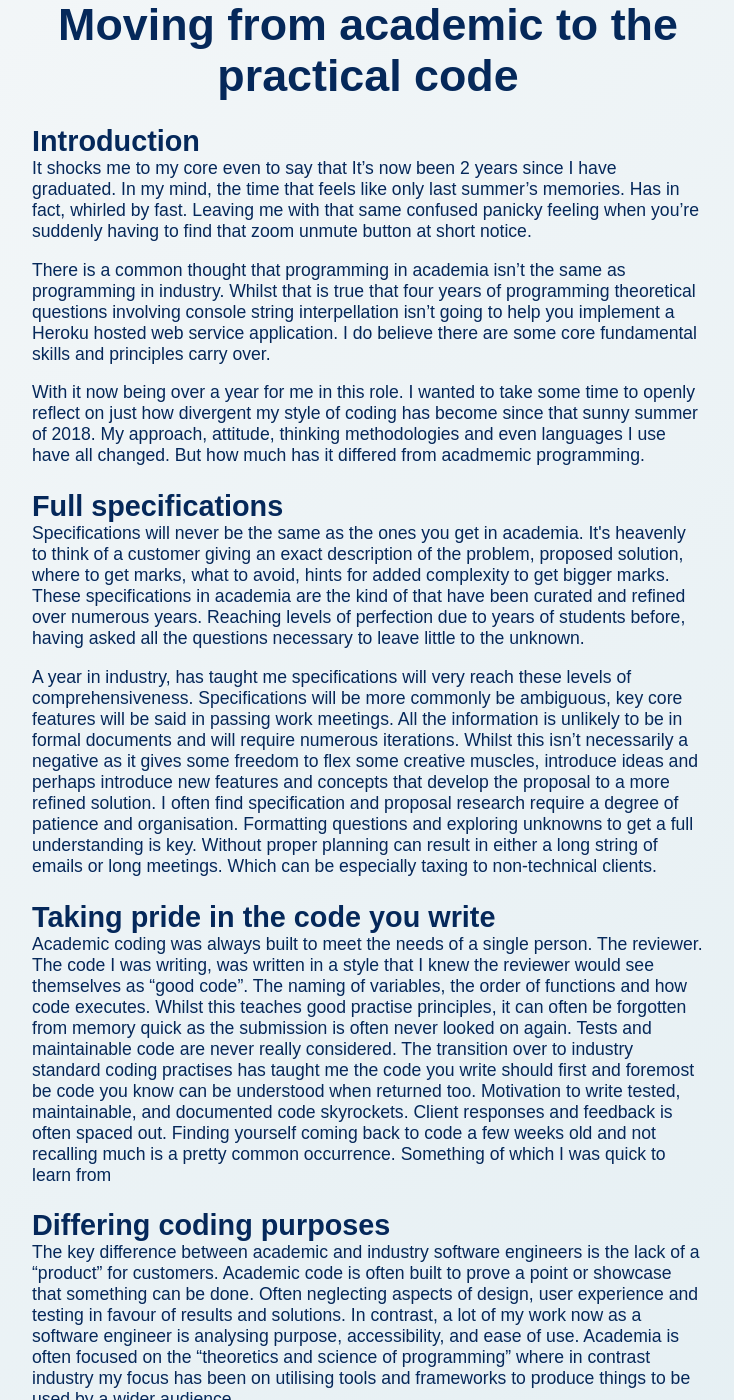
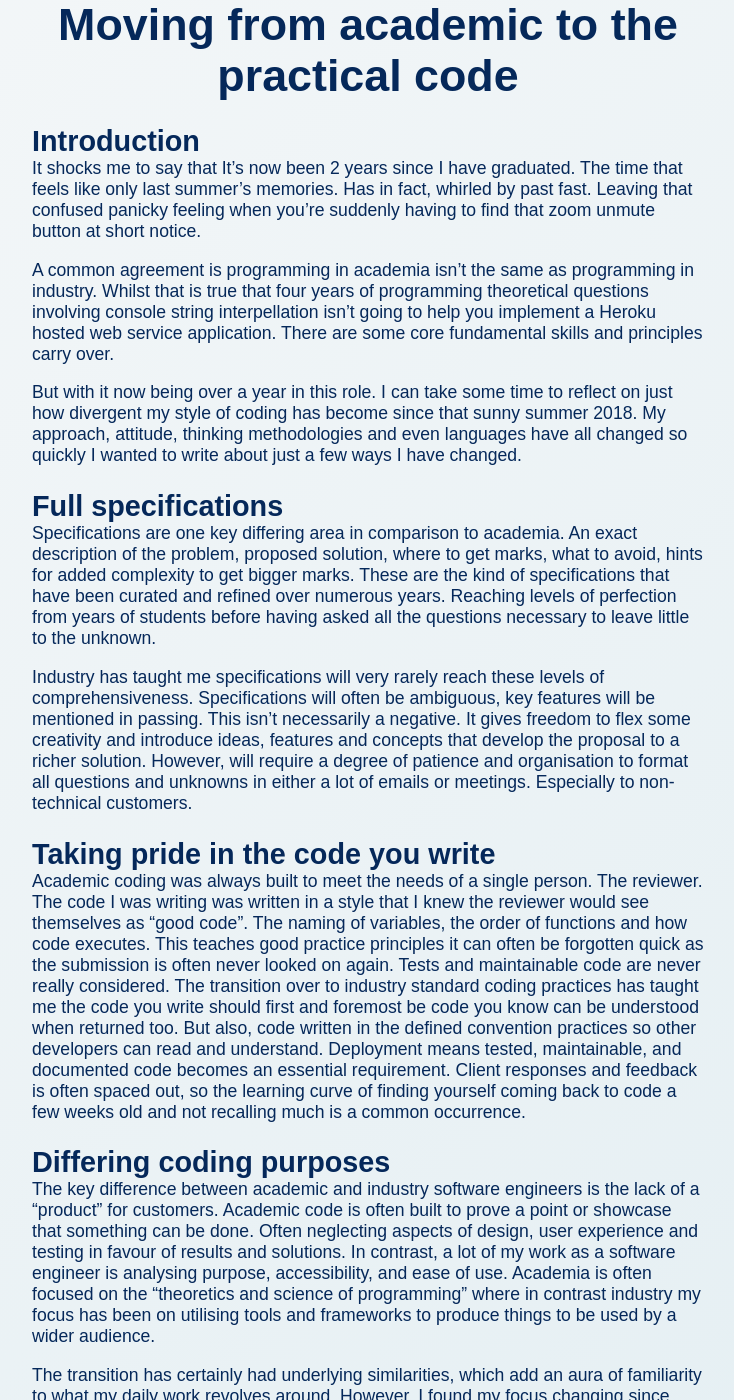
Before and after one commit to Legal-Innovation-Lab-Wales/dev-page, a Jekyll site: the page built from blog/alex/2021/academic-to-practical.html, in a window 1280 px wide and 1400 px high, scrolled down 387 px. Shown: the whole window, without its empty margins (272-1006 px from the left). Built offline with Jekyll 4.4.1, drawn with Linux system fonts in a browser that asks for light colours; nearby versions of some CDN libraries; some of the changed text lies outside the part shown.

Commit message:
V-2 - Grammar and Sentance updates

```diff
--- a/blog/alex/2021/academic-to-practical.html
+++ b/blog/alex/2021/academic-to-practical.html
@@ -13,65 +13,64 @@ card-color: green
 <h1>Moving from academic to the practical code</h1>
 
 <h2>Introduction</h2>
-<p>It shocks me to my core even to say that It’s now been 2 years since I have graduated. In my mind, the time that feels
-    like only last summer’s memories. Has in fact, whirled by fast. Leaving me with that same confused panicky
-    feeling when you’re suddenly having to find that zoom unmute button at short notice. </p>
+<p>It shocks me to say that It’s now been 2 years since I have graduated. The time that feels like only last summer’s
+    memories. Has in fact, whirled by past fast. Leaving that confused panicky feeling when you’re suddenly having to
+    find that zoom unmute button at short notice.   </p>
 
-<p>There is a common thought that programming in academia isn’t the same as programming in industry. Whilst that is true
-    that four years of programming theoretical questions involving console string interpellation isn’t going to help you
-    implement a Heroku hosted web service application. I do believe there are some core fundamental skills and
-    principles carry over.</p>
+<p>A common agreement is programming in academia isn’t the same as programming in industry. Whilst that is true that
+    four years of programming theoretical questions involving console string interpellation isn’t going to help
+    you implement a Heroku hosted web service application. There are some core fundamental skills and principles
+    carry over.</p>
 
-<p>With it now being over a year for me in this role. I wanted to take some time to openly reflect on just how
-    divergent my style of coding has become since that sunny summer of 2018. My approach, attitude, thinking
-    methodologies and even languages I use have all changed. But how much has it differed from acadmemic programming.</p>
+<p>But with it now being over a year in this role. I can take some time to reflect on just how divergent my style of
+    coding has become since that sunny summer 2018. My approach, attitude, thinking methodologies and even languages
+    have all changed so quickly I wanted to write about just a few ways I have changed. </p>
 
 <h2>Full specifications</h2>
-<p>Specifications will never be the same as the ones you get in academia. It's heavenly to think of a customer giving
-    an exact description of the problem, proposed solution, where to get marks, what to avoid, hints for added
-    complexity to get bigger marks. These specifications in academia are the kind of that have been curated and
-    refined over numerous years. Reaching levels of perfection due to years of students before, having asked all the
-    questions necessary to leave little to the unknown.</p>
+<p>Specifications are one key differing area in comparison to academia. An exact description of the problem, proposed
+    solution, where to get marks, what to avoid, hints for added complexity to get bigger marks. These are the kind of
+    specifications that have been curated and refined over numerous years. Reaching levels of perfection from years of
+    students before having asked all the questions necessary to leave little to the unknown.  </p>
 
-<p>A year in industry, has taught me specifications will very reach these levels of comprehensiveness. Specifications
-    will be more  commonly be ambiguous, key core features will be said in passing work meetings. All the information is
-    unlikely to be in formal documents and will require numerous iterations. Whilst this isn’t necessarily a
-    negative as it gives some freedom to flex some creative muscles, introduce ideas and perhaps introduce new features
-    and concepts that develop the proposal to a more refined solution.
-    I often find specification and proposal research require a degree of patience and organisation. Formatting questions and
-    exploring unknowns to get a full understanding is key. Without proper planning can result in either a long string of emails or
-    long meetings. Which can be especially taxing to non-technical clients.</p>
+<p>Industry has taught me specifications will very rarely reach these levels of comprehensiveness. Specifications will
+    often be ambiguous, key features will be mentioned in passing. This isn’t necessarily a negative. It gives freedom
+    to flex some creativity and introduce ideas, features and concepts that develop the proposal to a richer solution.
+    However, will require a degree of patience and organisation to format all questions and unknowns in either a lot of
+    emails or meetings. Especially to non-technical customers. </p>
 
 <h2>Taking pride in the code you write</h2>
-<p>Academic coding was always built to meet the needs of a single person. The reviewer. The code I was writing, was
+<p>Academic coding was always built to meet the needs of a single person. The reviewer. The code I was writing was
     written in a style that I knew the reviewer would see themselves as “good code”. The naming of variables, the order
-    of functions and how code executes. Whilst this teaches good practise principles, it can often be forgotten from
-    memory quick as the submission is often never looked on again. Tests and maintainable code are never really
-    considered. The transition over to industry standard coding practises has taught me the code you write should
-    first and foremost be code you know can be understood when returned too. Motivation to write tested, maintainable,
-    and documented code skyrockets. Client responses and feedback is often spaced out. Finding yourself coming back
-    to code a few weeks old and not recalling much is a pretty common occurrence. Something of which I was quick to
-    learn from</p>
+    of functions and how code executes. This teaches good practice principles it can often be forgotten quick as the
+    submission is often never looked on again. Tests and maintainable code are never really considered. The transition
+    over to industry standard coding practices has taught me the code you write should first and foremost be code you
+    know can be understood when returned too. But also, code written in the defined convention practices so other
+    developers can read and understand. Deployment means tested, maintainable, and documented code becomes an essential
+    requirement. Client responses and feedback is often spaced out, so the learning curve of finding yourself coming
+    back to code a few weeks old and not recalling much is a common occurrence.</p>
 
 <h2>Differing coding purposes</h2>
 <p>The key difference between academic and industry software engineers is the lack of a “product” for customers.
-    Academic code is often built to prove a point or showcase that something can be done. Often neglecting aspects
-    of design, user experience and testing in favour of results and solutions. In contrast, a lot of my work now as a
-    software engineer is analysing purpose, accessibility, and ease of use. Academia is often focused on the
-    “theoretics and science of programming” where in contrast industry my focus has been on utilising tools and
-    frameworks to produce things to be used by a wider audience</p>
+    Academic code is often built to prove a point or showcase that something can be done. Often neglecting aspects of
+    design, user experience and testing in favour of results and solutions. In contrast, a lot of my work as a software
+    engineer is analysing purpose, accessibility, and ease of use. Academia is often focused on the “theoretics and
+    science of programming” where in contrast industry my focus has been on utilising tools and frameworks to produce
+    things to be used by a wider audience.</p>
 
-<p>Furthermore, the transition between academic and industry has certainly has underlying similarities which add an aura of
-    familiarity to what my daily work revolves around. I have found my focus changing, becoming a
-    developer with 40-60% of my time on duties such as gathering and analysing requirements, testing, and
-    prototyping. Something of which I was mainly told about, rather than experience fully during my degree.</p>
+<p>The transition has certainly had underlying similarities, which add an aura of familiarity to what my daily work
+    revolves around. However, I found my focus changing since becoming a developer, with 40-60% of my time on new
+    duties such as gathering and analysing requirements, testing, and prototyping. Something of which I was mainly
+    told about rather than experience fully during my degree. </p>
 
 <h2>Working towards a common goal</h2>
-<p>Any university graduate can tell you a story of a time with a horror group project, no matter the subject. People not
-    collaborating, missed deadlines due to ineffective collaboration and even stealing others work. You hear it all
-    during those university days sharing chats with friends. I often wondered why that is that these team projects often
-    don’t work, whilst other unlikely teams succeeded astronomically. The pivotal point I now know being how effective
-    the team are in working together towards a common goal.</p>
+<p>Any university graduate can tell you a story of a group project, no matter the subject. With students not
+    collaborating, missed deadlines and late-night scrambles a few hours before the deadline. I often wondered why is
+    it that these team projects don’t work, whilst others achieve astronomical success. The pivotal point I now know
+    being how effective the team was in working together towards a common goal. I haven’t been in my role long, but
+    the huge point of the software engineering methodology is shared ownership. By gathering an effective teamwork who
+    can work to each other’s strengths and weaknesses the process can combine into an efficient and effective machine.
+    Reviewing and maintaining each other's code not only gives a deeper sense of ownership. It allows the team to have
+    a understand of features to a system. Allowing for better planning and more effective collaboration.</p>
 
 <p>In reflective comparison to my current role, the huge point of difference the software engineering methodology has
     to those group projects is shared ownership. Each member of our team feels responsible for an aspect of a system.
@@ -81,8 +80,9 @@ card-color: green
     work being split up but only really brought together in a rush at the end. From taking on and learning effective
     working practises. I can see how we help overcome that as a team .With continuous review of features encouraged
     and committing changes into the mainstream of work giving a sense of shared ownership.
-    This brings about an opportunity to not only collaborate our individual work, but review and learn from others too.</p>
+    This brings about an opportunity to not only collaborate our individual work, but review and learn from
+    others too.</p>
 
-<p>There are huge differences with the academic and industrial work. The fundamentals and the feedback given has
-    no doubt lead me to be the programmer I am today.  There are practises I find myself recalling daily that help me in performing
-    my role. I’m always learning more, at no point does the learning ever really end.</p>
+<p>I do see sense in the phrase that there are huge differences with the academic and industrial work. But there are
+    practises every day that I find myself reflecting on that help me in performing my role. The fundamentals and the
+    feedback given has no doubt lead me to be the programmer I am today. But at no point does the learning ever end.</p>
```
